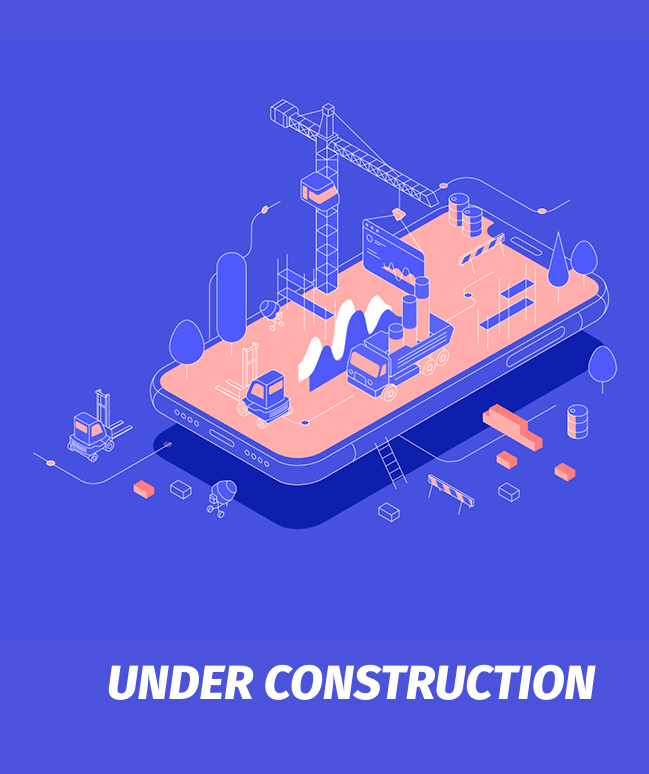
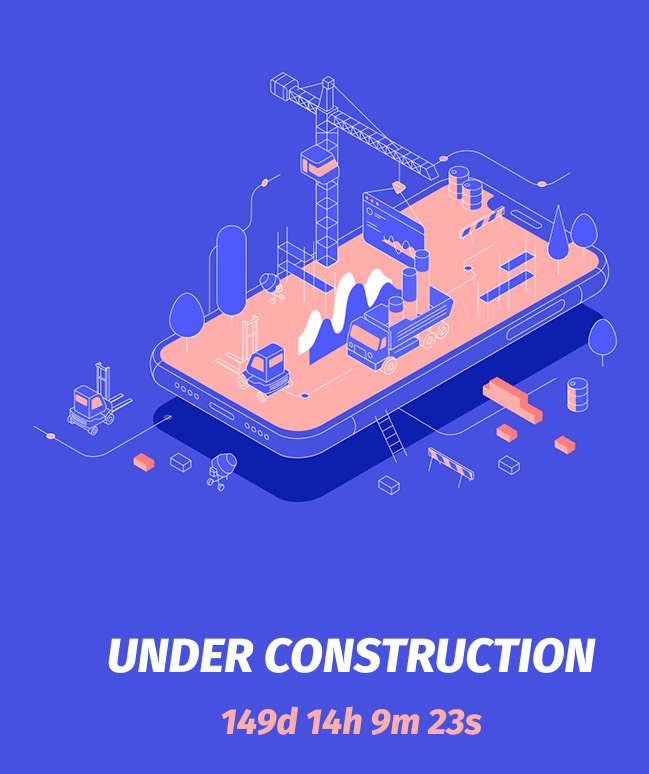
Before and after one commit to ramgiu/ramgiu.github.io, a plain HTML site: page under-construction.html in a window 1280 px wide. Shown: the whole page, without its empty margins (289-938 px from the left). Drawn offline with nearby package versions, Linux system fonts and the light colour scheme.

Commit message:
adding countdown

```diff
--- a/css/main.css
+++ b/css/main.css
@@ -3518,12 +3518,12 @@ html.no-csstransitions .hero-content {
   justify-content: center;
   align-items: center;
   height: 100vh;
-  background: #4b52db;
+  background: #4651e0;
   flex-direction: column;
 }
 
 .under-construction-page {
-  background: #4b52db;
+  background: #4651e0;
   overflow: hidden;
 }
 
@@ -3532,6 +3532,7 @@ html.no-csstransitions .hero-content {
   font-weight: bold;
   font-size: 48px;
   font-family: 'Fira Sans', sans-serif;
+  margin-bottom: -10px;
 }
 
 @media screen and (max-width:1040px) {
@@ -3539,3 +3540,8 @@ html.no-csstransitions .hero-content {
     font-size: 24px;
   }
 }
+#demo {
+  color: #ffaeab;
+  font-size: 36px;
+  font-family: 'Fira Sans', sans-serif;
+}
--- a/under-construction.html
+++ b/under-construction.html
@@ -35,10 +35,43 @@
     <link rel="manifest" href="site.webmanifest">
 
 </head>
+
+<script>
+    // Set the date we're counting down to
+    var countDownDate = new Date("Nov 2, 2022 15:37:25").getTime();
+
+    // Update the count down every 1 second
+    var x = setInterval(function() {
+
+      // Get today's date and time
+      var now = new Date().getTime();
+
+      // Find the distance between now and the count down date
+      var distance = countDownDate - now;
+
+      // Time calculations for days, hours, minutes and seconds
+      var days = Math.floor(distance / (1000 * 60 * 60 * 24));
+      var hours = Math.floor((distance % (1000 * 60 * 60 * 24)) / (1000 * 60 * 60));
+      var minutes = Math.floor((distance % (1000 * 60 * 60)) / (1000 * 60));
+      var seconds = Math.floor((distance % (1000 * 60)) / 1000);
+
+      // Output the result in an element with id="demo"
+      document.getElementById("demo").innerHTML = days + "d " + hours + "h "
+      + minutes + "m " + seconds + "s ";
+
+      // If the count down is over, write some text
+      if (distance < 0) {
+        clearInterval(x);
+        document.getElementById("demo").innerHTML = "EXPIRED";
+      }
+    }, 1000);
+    </script>
+
 <body class="under-construction-page">
     <div class="under-construction-container">
         <img src="images/under-construction.gif" alt="">
         <p class="title-construccion animate__animated animate__pulse animate__infinite">UNDER CONSTRUCTION</p>
+        <p id="demo" class="animate__animated animate__pulse animate__infinite"></p>
     </div>
 </body>
 </html>
```
